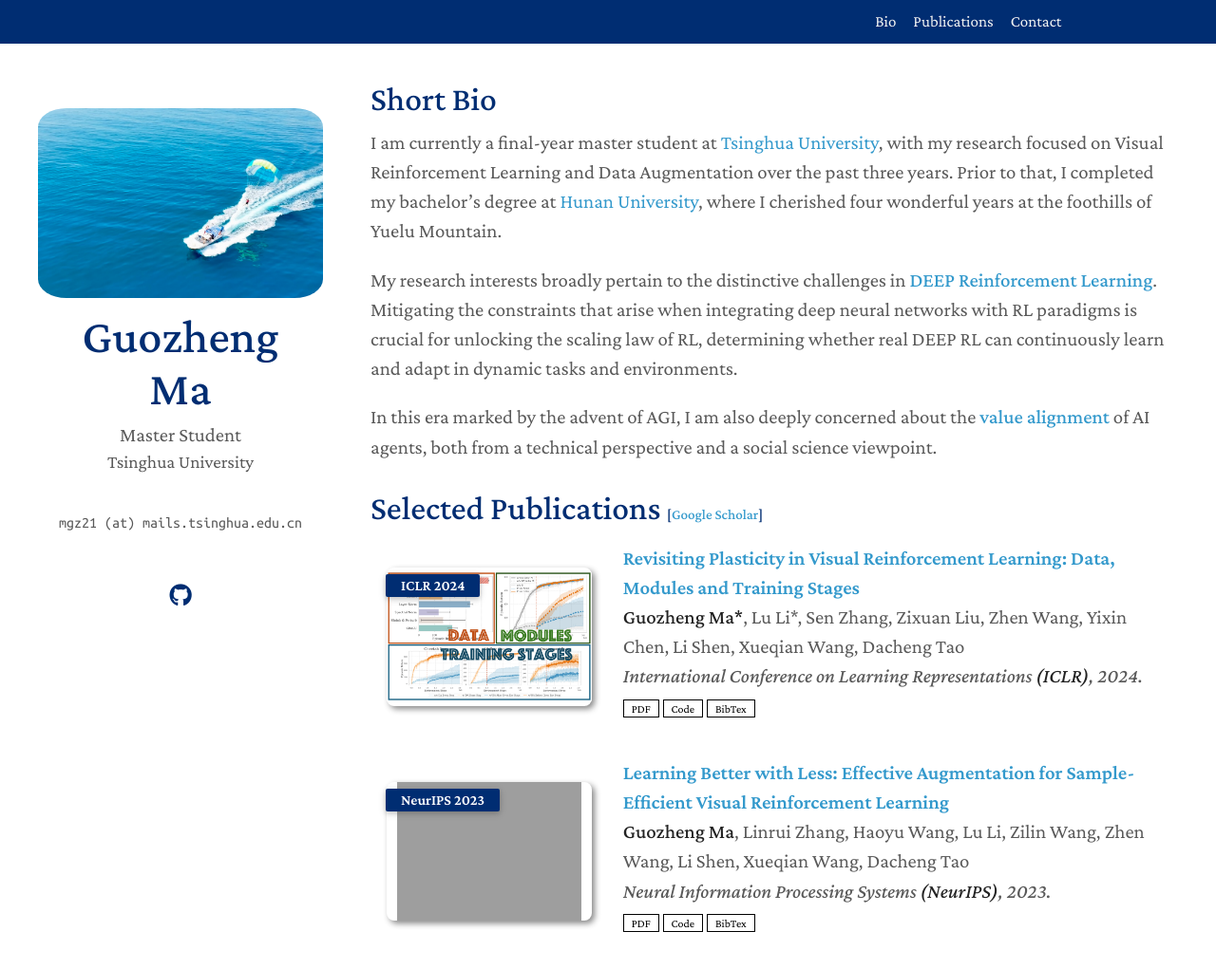
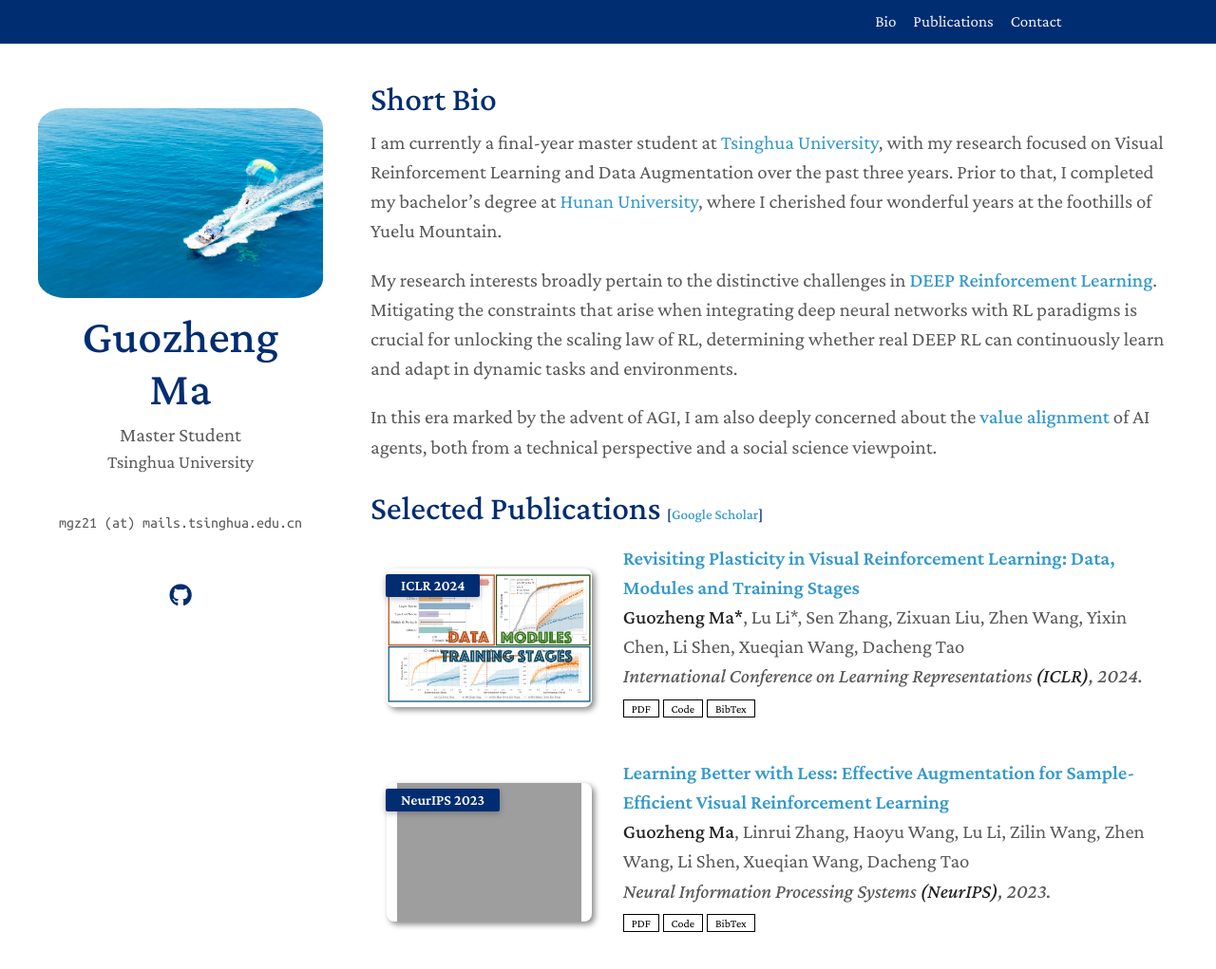
Before and after one commit to Guozheng-Ma/guozheng-ma.github.io, a Jekyll site: the page built from index.md, in a window 1280 px wide and 1125 px high. Shown: the top 1021 px of the window at 95% size. Built offline with Jekyll 4.4.1, drawn with Linux system fonts in a browser that asks for light colours; a style sheet for code colours, icons or effects is not loaded; grey boxes are pictures that could not be loaded.

Commit message:
Update pub.css

```diff
--- a/assets/css/pub.css
+++ b/assets/css/pub.css
@@ -36,7 +36,12 @@ blockquote { background: var(--global-bg-color); border-left: 2px solid var(--gl
 
 .publications ol.bibliography { list-style: none; padding: 0; margin-top: 0; }
 
-.publications ol.bibliography li { min-height: 110px; margin-bottom: 0.5rem; }
+.publications ol.bibliography li {
+    display: flex;
+    align-items: center;
+    min-height: 146px;
+    margin-bottom: 0.5rem;
+}
 
 .publications ol.bibliography li .abbr { height: 8rem; margin-bottom: 0.5rem; }
 
@@ -72,4 +77,4 @@ blockquote { background: var(--global-bg-color); border-left: 2px solid var(--gl
 
 .publications ol.bibliography li div.abstract.hidden.open { border-color: var(--global-text-color); }
 
-.publications ol.bibliography li .teaser { border-radius: 8px; box-shadow: 3px 3px 6px #888; height: 146px; width: 320px; margin-top: 0.5px; margin-left: 2px; margin-bottom: 0.5px; object-fit: contain; float: left; }
+.publications ol.bibliography li .teaser { border-radius: 8px; box-shadow: 3px 3px 6px #888; height: 146px; width: 320px; margin-top: 2px; margin-left: 2px; margin-bottom: 2px; object-fit: contain; float: left; }
```
